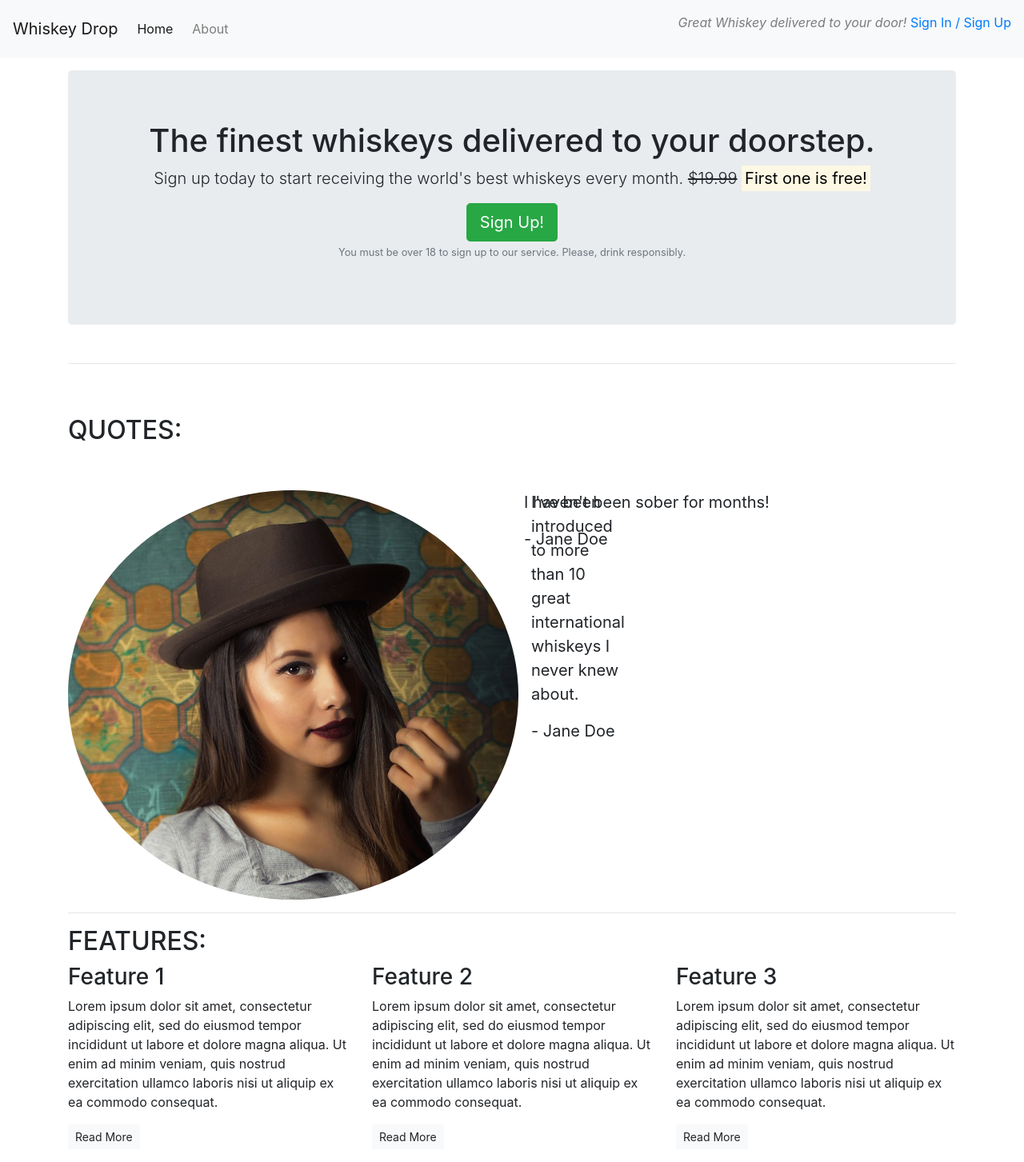
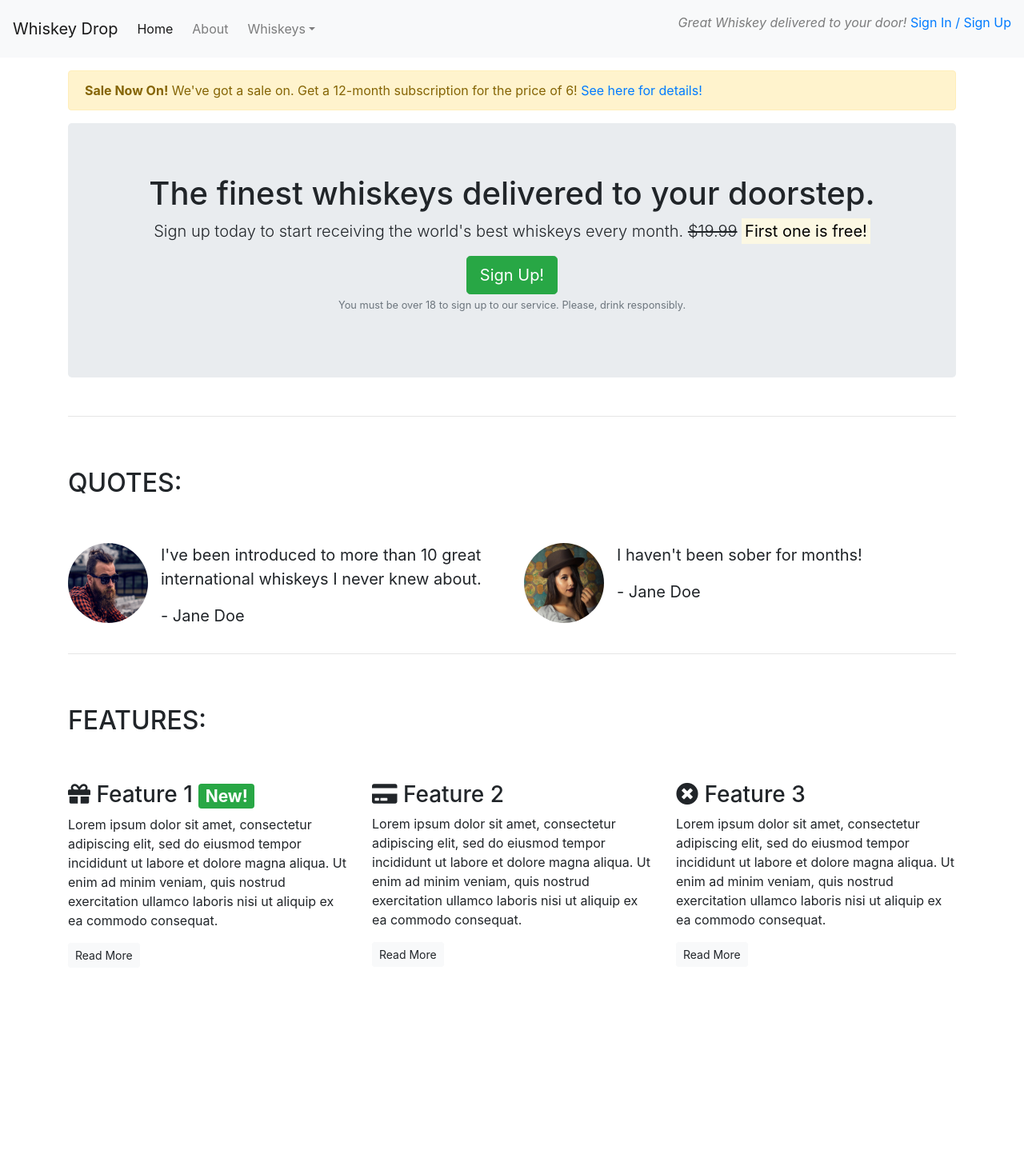
Before and after one commit to JacquesIversen/Playing-with-bootstrap, a plain HTML site: page index.html in a window 1280 px wide. Shown: the whole page at 80% size. After the commit the page ends 1226 px from the top, so only its background shows below. Drawn offline with nearby package versions, Linux system fonts and the light colour scheme.

Commit message:
Added dropdown bootstrap menus

```diff
--- a/index.html
+++ b/index.html
@@ -6,6 +6,7 @@
     <meta name="viewport" content="width=device-width, initial-scale=1.0">
     <title>Whiskey Drop | Taste a new whiskey every month</title>
     <link rel="stylesheet" href="https://maxcdn.bootstrapcdn.com/bootstrap/4.1.3/css/bootstrap.min.css">
+    <link rel="stylesheet" href="https://use.fontawesome.com/releases/v5.6.1/css/all.css" integrity="sha384-gfdkjb5BdAXd+lj+gudLWI+BXq4IuLW5IT+brZEZsLFm++aCMlF1V92rMkPaX4PP" crossorigin="anonymous">
 </head>
 
 
@@ -13,11 +14,26 @@
     <!--    NAV BAR -->
     <nav class="navbar navbar-light bg-light navbar-expand-sm">
         <a href="/" class="navbar-brand">Whiskey Drop</a>
+        <button class="navbar-toggler ml-auto" type="button" data-toggle="collapse" data-target="#navbarNavDropdown" aria-controls="navbarNavDropdown"
+        aria-expanded="false" aria-label="Togglenavigation"><span class="navbar-toggler-icon"></span></button>
+
+        <div class="collapse navbar-collapse" id="navbarNavDropdown">
             <ul class="navbar-nav mr-auto">
                 <li class="active nav-item mr-2"><a href="/" class="nav-link">Home</a></li>
                 <li class="nav-item mr-2"><a href="/about" class="nav-link">About</a></li>
-            <li class="nav-item mr-2 d-block d-sm-none"><a href="/login" class="nav-link"></a></li>
+                <li class="nav-item dropdown">
+                    <a href="" class="nav-link dropdown-toggle" id="navbarDropdownMenuLink" role="button"
+                    data-toggle="dropdown" aria-haspopup="true" aria-expanded="false">Whiskeys</a>
+                    <div class="dropdown-menu" aria-labelledby="navbarDropdownMenuLink">
+                        <a href="#" class="dropdown-item">Irish</a>
+                        <a href="#" class="dropdown-item">Scotch</a>
+                        <a href="#" class="dropdown-item">Japanese</a>
+                        <a href="#" class="dropdown-item">American</a>
+                    </div>
+                </li>
+                <li class="nav-item mr-2 d-block d-sm-none"><a href="/login" class="nav-link">Sign In / Sign Up</a></li>
             </ul>
+        </div>
         <div class="d-none d-md-block">
             <p class="navbar-text mr-auto mr-2"><i>Great Whiskey delivered to your door!</i></p>
             <a href="/login">Sign In / Sign Up</a>
@@ -25,6 +41,14 @@
     </nav>
 
     <article class="container mt-3">
+        <div class="row d-none d-sm-block">
+            <div class="col-12">
+                <div class="alert alert-warning">
+                    <strong>Sale Now On!</strong> We've got a sale on. Get a 12-month subscription for the price of 6!
+                    <a href="">See here for details!</a>
+                </div>
+            </div>
+        </div>
         <!-- Callout -->
     <div class="row">
         <div class="col-12">
@@ -50,19 +74,30 @@
             </div>
                 <div class="row">
                     <div class="col-12 col-md-6">
-                        <div class="media ">
-                            <img src="/images/girl-image.png" class="rounded-circle mr-3" alt="">
+                        <div class="media">
+                            <div class="d-none d-sm-block">
+                                <img src="/images/guy-image.png" class="rounded-circle mr-3" height="100" width="100" alt="">
+                            </div>
+                            <div class="media-body">
                                 <blockquote class="blockquote">
                                     <p>I've been introduced to more than 10 great international whiskeys I never knew about.</p>
                                     <p>- Jane Doe</p>
                                 </blockquote>
                             </div>
                         </div>
+                    </div>
                     <div class="col-12 col-md-6">
+                        <div class="media ">
+                            <div class="d-none d-sm-block">
+                                <img src="/images/girl-image.png" class="rounded-circle mr-3" height="100" width="100" alt="">
+                            </div>
+                            <div class="media-body">
                                 <blockquote class="blockquote">
                                     <p>I haven't been sober for months!</p>
                                     <p>- Jane Doe</p>
                                 </blockquote>
+                            </div>
+                        </div>
                     </div>
                 </div>
         </section>
@@ -72,28 +107,28 @@
         <!-- Features -->
         <section class="features">
                 <div class="row">
-                    <div class="col-12">
+                    <div class="col-12 my-5">
                         <h2 class="text-uppercase">Features:</h2>
                     </div>
                 </div>
             <div class="row">
                 <div class="col-12 col-md-6 col-lg-4">
                     <div class="feature">
-                        <h3>Feature 1</h3>
+                        <h3><i class="fas fa-gift d-none d-sm-inline"></i> Feature 1 <span class="badge badge-success">New!</span></h3>
                         <p>Lorem ipsum dolor sit amet, consectetur adipiscing elit, sed do eiusmod tempor incididunt ut labore et dolore magna aliqua. Ut enim ad minim veniam, quis nostrud exercitation ullamco laboris nisi ut aliquip ex ea commodo consequat.</p>
                         <p><a class="btn btn-sm btn-light" href="">Read More</a></p>
                     </div>
                 </div>
                 <div class="col-12 col-md-6 col-lg-4">
                     <div class="feature">
-                        <h3>Feature 2</h3>
+                        <h3><i class="fas fa-credit-card d-none d-sm-inline"></i> Feature 2</h3>
                         <p>Lorem ipsum dolor sit amet, consectetur adipiscing elit, sed do eiusmod tempor incididunt ut labore et dolore magna aliqua. Ut enim ad minim veniam, quis nostrud exercitation ullamco laboris nisi ut aliquip ex ea commodo consequat.</p>
                         <p><a class="btn btn-sm btn-light" href="">Read More</a></p>
                     </div>
                 </div>
                 <div class="col-12 d-md-none d-lg-block col-lg-4">
                     <div class="feature">
-                        <h3>Feature 3</h3>
+                        <h3><i class="fas fa-times-circle d-none d-sm-inline"></i> Feature 3</h3>
                         <p>Lorem ipsum dolor sit amet, consectetur adipiscing elit, sed do eiusmod tempor incididunt ut labore et dolore magna aliqua. Ut enim ad minim veniam, quis nostrud exercitation ullamco laboris nisi ut aliquip ex ea commodo consequat.</p>
                         <p><a class="btn btn-sm btn-light" href="">Read More</a></p>
                     </div>
@@ -102,6 +137,10 @@
         </section>
         <!-- /.features -->
     </article>
+
+<script src="https://code.jquery.com/jquery-3.3.1.slim.min.js" integrity="sha384-q8i/X+965DzO0rT7abK41JStQIAqVgRVzpbzo5smXKp4YfRvH+8abtTE1Pi6jizo" crossorigin="anonymous"></script>
+<script src="https://cdnjs.cloudflare.com/ajax/libs/popper.js/1.14.3/umd/popper.min.js" integrity="sha384-ZMP7rVo3mIykV+2+9J3UJ46jBk0WLaUAdn689aCwoqbBJiSnjAK/l8WvCWPIPm49" crossorigin="anonymous"></script>
+<script src="https://stackpath.bootstrapcdn.com/bootstrap/4.1.3/js/bootstrap.min.js" integrity="sha384-ChfqqxuZUCnJSK3+MXmPNIyE6ZbWh2IMqE241rYiqJxyMiZ6OW/JmZQ5stwEULTy" crossorigin="anonymous"></script>
 </body>
 
 </html>
```
Lines whose indentation alone changed are shown as unchanged.
